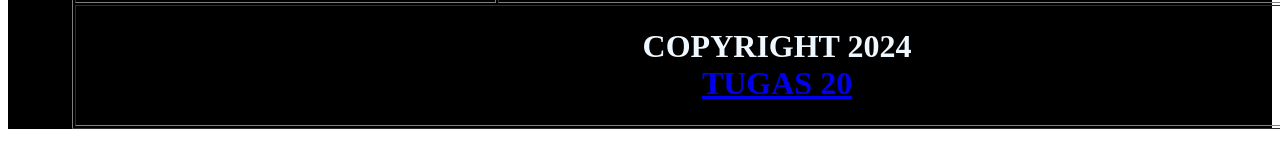
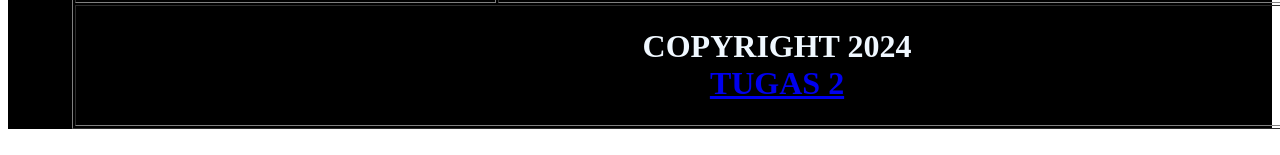
Before and after one commit to admiralll15/website-personal, a plain HTML site: page index.html in a window 1280 px wide. Shown: the part 1890-2045 px from the top of the page. Drawn offline with Linux system fonts and the light colour scheme.

Commit message:
Update index.html

```diff
--- a/index.html
+++ b/index.html
@@ -106,7 +106,7 @@
       <tr>
         <td colspan="2" style="text-align: center; margin-bottom: 2rem;">
           <h1 style="text-align: center;">COPYRIGHT 2024 <br>
-            <a href="form.html">TUGAS 20</a>
+            <a href="form.html">TUGAS 2</a>
 
 
         </td>
```
